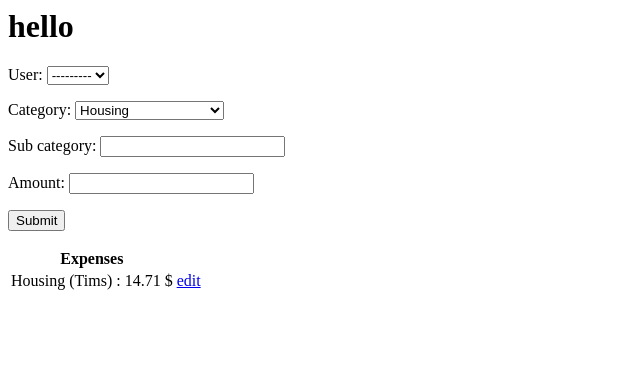
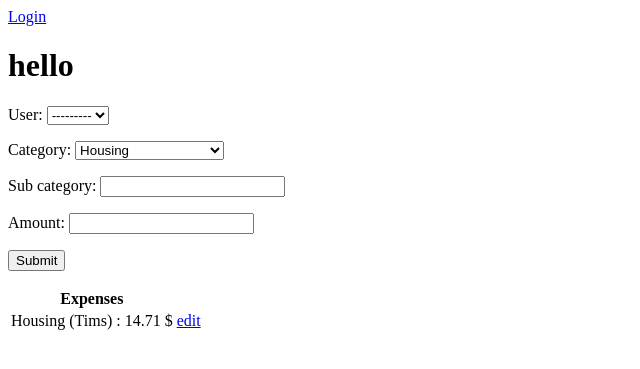
Before and after one commit to Jatin-Pat/expense_tracker, a Django app: page / in a window 1280 px wide. Shown: the top 369 px of the page, without its empty margins (0-640 px from the left). Run offline with Django 4.2, Linux system fonts and the light colour scheme; data comes from the database, SQL or seed files in the repository; both versions use the stored data as it was after the commit.

Commit message:
Connected Login and Logout views

```diff
--- a/base/templates/base/Expense.html
+++ b/base/templates/base/Expense.html
@@ -1,5 +1,13 @@
+
+{% if request.user.is_authenticated %}
+<p>{{request.user}}</p>
+<a href = "{% url 'Expense-logout-view' %}"> Logout</a>
+{% else %}
+<a href = "{% url 'Expense-login-view' %}">Login</a>
+{% endif %}
+<br>
+
 <h1>hello</h1>
-
 
 <form method="POST" action="">
     {% csrf_token %}
--- a/base/urls.py
+++ b/base/urls.py
@@ -1,8 +1,10 @@
 from django.urls import path
-from .views import ExpenseListView, ExpenseUpdateView, ExpenseDeleteView
+from .views import ExpenseListView, ExpenseUpdateView, ExpenseDeleteView, UserLoginView, UserLogoutView
 
 
 urlpatterns = [
+    path('login/', UserLoginView.as_view(), name = 'Expense-login-view'),
+    path('logout/', UserLogoutView.as_view(), name = 'Expense-logout-view'),
     path('', ExpenseListView.as_view(), name = 'Expense-list-view'),
     path('expense-update/<int:pk>/', ExpenseUpdateView.as_view(), name = 'Expense-update-view'),
     path('expense-delete-confirmation/<int:pk>/', ExpenseDeleteView.as_view(), name = 'Expense-delete-confirmation-view')
--- a/base/views.py
+++ b/base/views.py
@@ -1,7 +1,17 @@
 from django.shortcuts import render
 from .models import Expense
+from django.contrib.auth.views import LoginView, LogoutView
 from django.views.generic import ListView, CreateView, UpdateView, DeleteView
 from django.urls import reverse_lazy
+
+class UserLoginView(LoginView):
+    fields = '__all__'
+    template_name = 'base/login.html'
+    redirect_authenticated_user = True
+    LoginView.next_page = reverse_lazy('Expense-list-view')
+
+class UserLogoutView(LogoutView):
+    next_page = 'Expense-login-view'
 
 class ExpenseListView(CreateView, ListView):
     model = Expense
```
Also changed, not shown: base/templates/base/login.html (added, +7 -0 lines), db.sqlite3.
